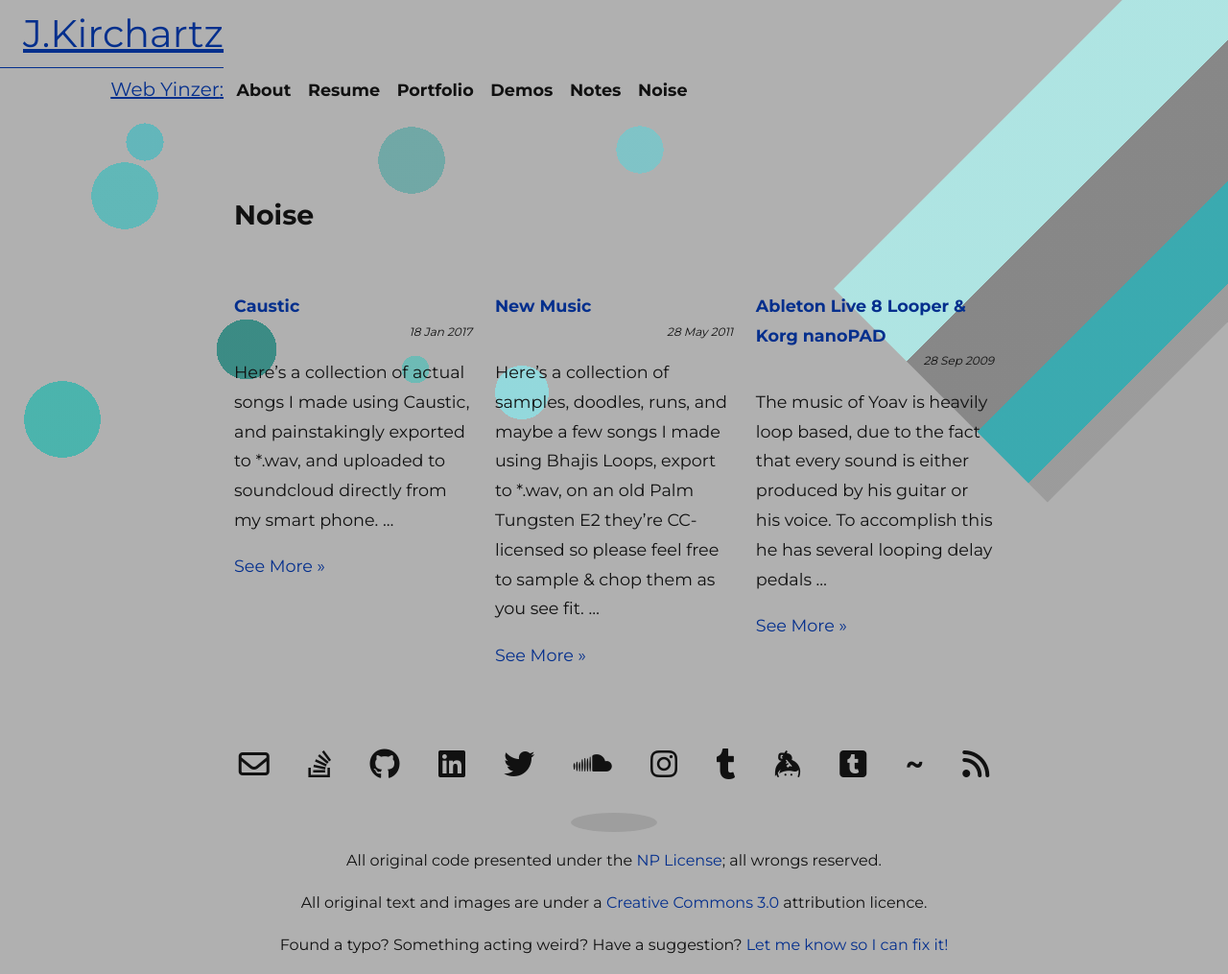
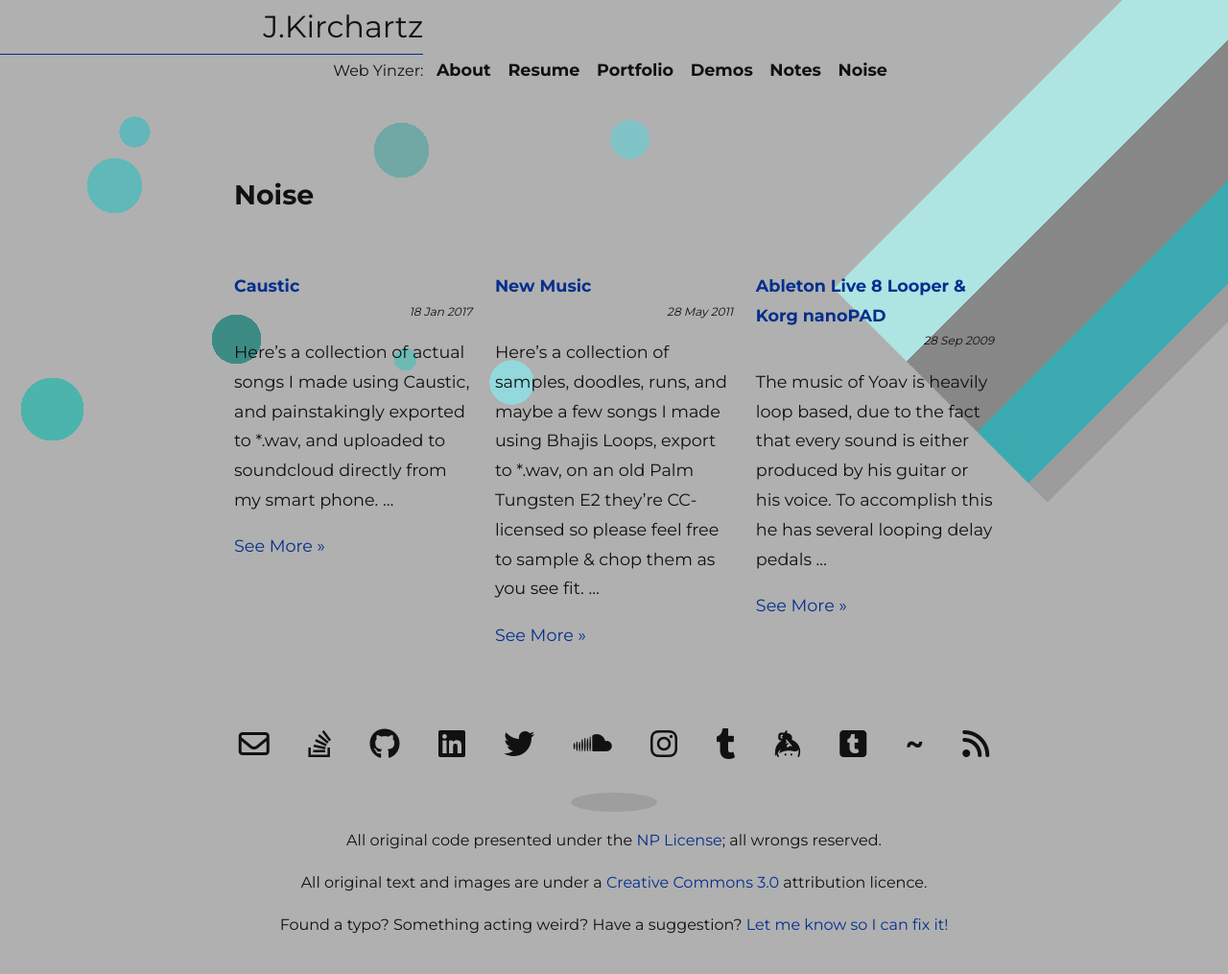
Before and after one commit to JKirchartz/jkirchartz.github.com, a Jekyll site: the page built from noise.html, in a window 1280 px wide. Shown: the whole page at 96% size. Built offline with Jekyll 4.4.1, drawn with Linux system fonts in a browser that asks for light colours; nearby versions of some CDN libraries; after the commit the page ends 994 px from its top, so only the background shows below that; grey boxes are pictures that could not be loaded.

Commit message:
tweak header & animation

```diff
--- a/css/style.css
+++ b/css/style.css
@@ -228,6 +228,8 @@
   width: 30vw;
   max-width: 500px;
   min-width: 250px;
+  position:relative;
+  z-index: 100;
 }
 
 .featured-img-auto {
@@ -312,41 +314,35 @@
 @-webkit-keyframes fadeInAndUp {
   0% {
     opacity: 0;
-    -webkit-transform: translateY(100%);
-            transform: translateY(100%);
+    -webkit-transform: rotateX(-45deg) translateY(50%);
+            transform: rotateX(-45deg) translateY(50%);
   }
 
   100% {
     opacity: 1;
-    -webkit-transform: translateY(0);
-            transform: translateY(0);
+    -webkit-transform: rotateX(0deg) translateY(0%);
+            transform: rotateX(0deg) translateY(0%);
   }
 }
 
 @keyframes fadeInAndUp {
   0% {
     opacity: 0;
-    -webkit-transform: translateY(100%);
-            transform: translateY(100%);
+    -webkit-transform: rotateX(-45deg) translateY(50%);
+            transform: rotateX(-45deg) translateY(50%);
   }
 
   100% {
     opacity: 1;
-    -webkit-transform: translateY(0);
-            transform: translateY(0);
+    -webkit-transform: rotateX(0deg) translateY(0%);
+            transform: rotateX(0deg) translateY(0%);
   }
 }
 
 header {
   -webkit-animation: slideInFromLeft 1s ease 0s 1;
-          animation: slideInFromLeft 1s ease 0s 1
+          animation: slideInFromLeft 1s ease 0s 1;
 }
-
-header nav,
-  header h1 {
-    -webkit-animation: slideInFromLeft 1s ease 0s 1;
-            animation: slideInFromLeft 1s ease 0s 1;
-  }
 
 h2 {
   -webkit-animation: fadeInAndUp 1s ease 0s 1;
@@ -361,39 +357,54 @@
 /*
 http://i.imgur.com/NRbMgt.jpg // toothy smiling
 http://i.imgur.com/oCNbSjO.jpg // toothless grin
-*/
+ */
 
 header {
-  position: relative;
-  overflow: overlay;
-  z-index: 100
+  overflow: visible;
+  text-align: center
 }
 
 header h1 {
     color: #111111;
     color: var(--black);
-    font-size: 2.5rem;
+    font-size: 2rem;
     font-weight: 400;
     display: inline-block;
     margin: 0;
     padding: 0
   }
 
+@media (min-width: 752px) {
+
+header h1 {
+      margin-left: -6rem
+  }
+    }
+
 header h1 a,
-    header h1 a::active,
-    header h1 a::visited,
-    header h1 a::hover {
-      color: #111111;
-      color: var(--black);
-      text-decoration: none;
+    header h1 a:visited,
+    header h1 a:hover,
+    header h1 a:active {
+      text-decoration: none!important;
+      color: #111111 !important;
+      color: var(--black) !important;
     }
 
 header h1 span {
-      border-bottom: 1px solid #042F8D;
-      border-bottom: 1px solid var(--primary);
+      position: relative;
       display: block;
-      padding: 0 0 0 1.5rem;
+      padding: 0 0 0 1.5rem
     }
+
+header h1 span::after {
+        content: "";
+        display: block;
+        border-bottom: 1px solid #042F8D;
+        border-bottom: 1px solid var(--primary);
+        width: 1000px;
+        position: absolute;
+        right: 0;
+      }
 
 header h1 small {
       display: block;
```
Also changed, not shown: css/_animations.css (+2 -7 lines), css/_header.css (+23 -11 lines).
